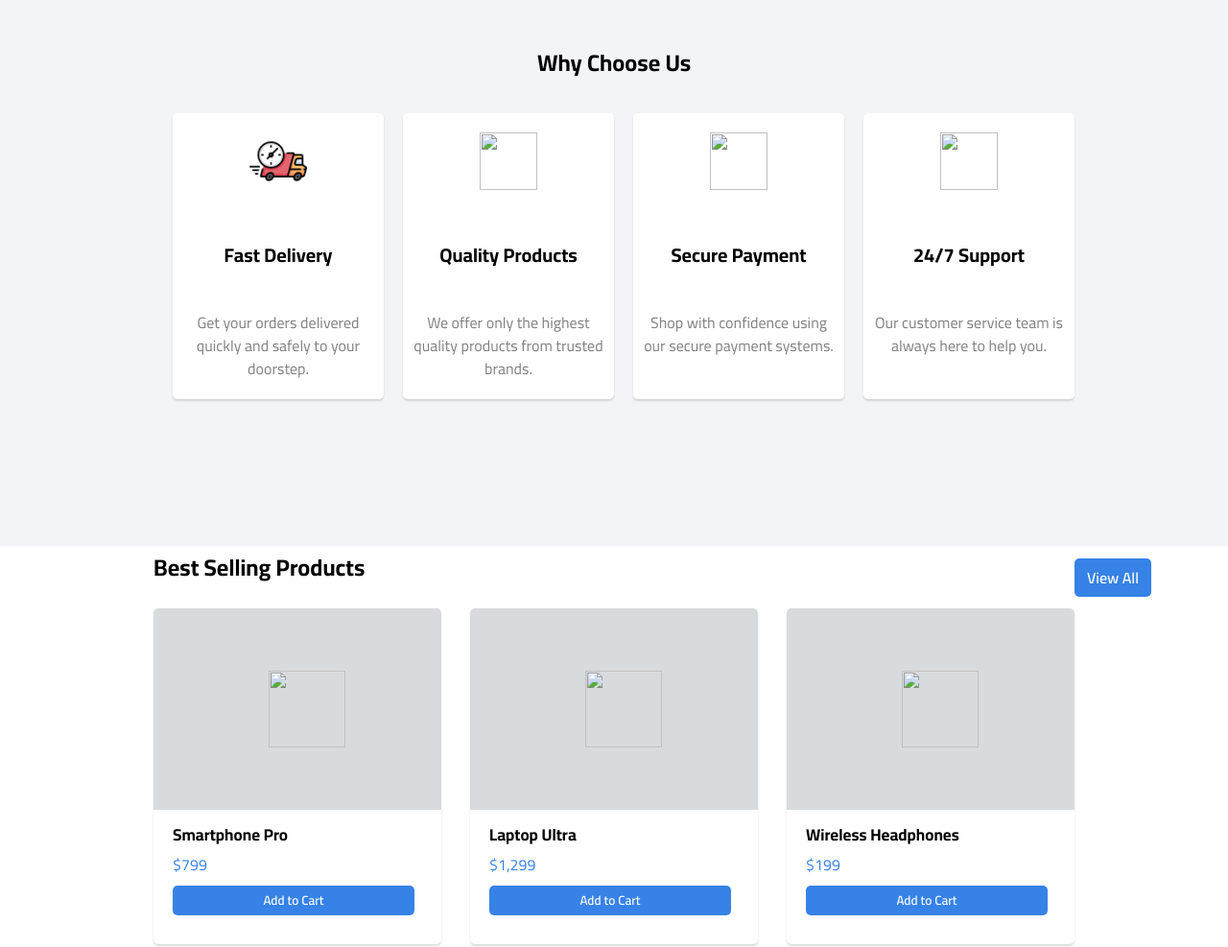
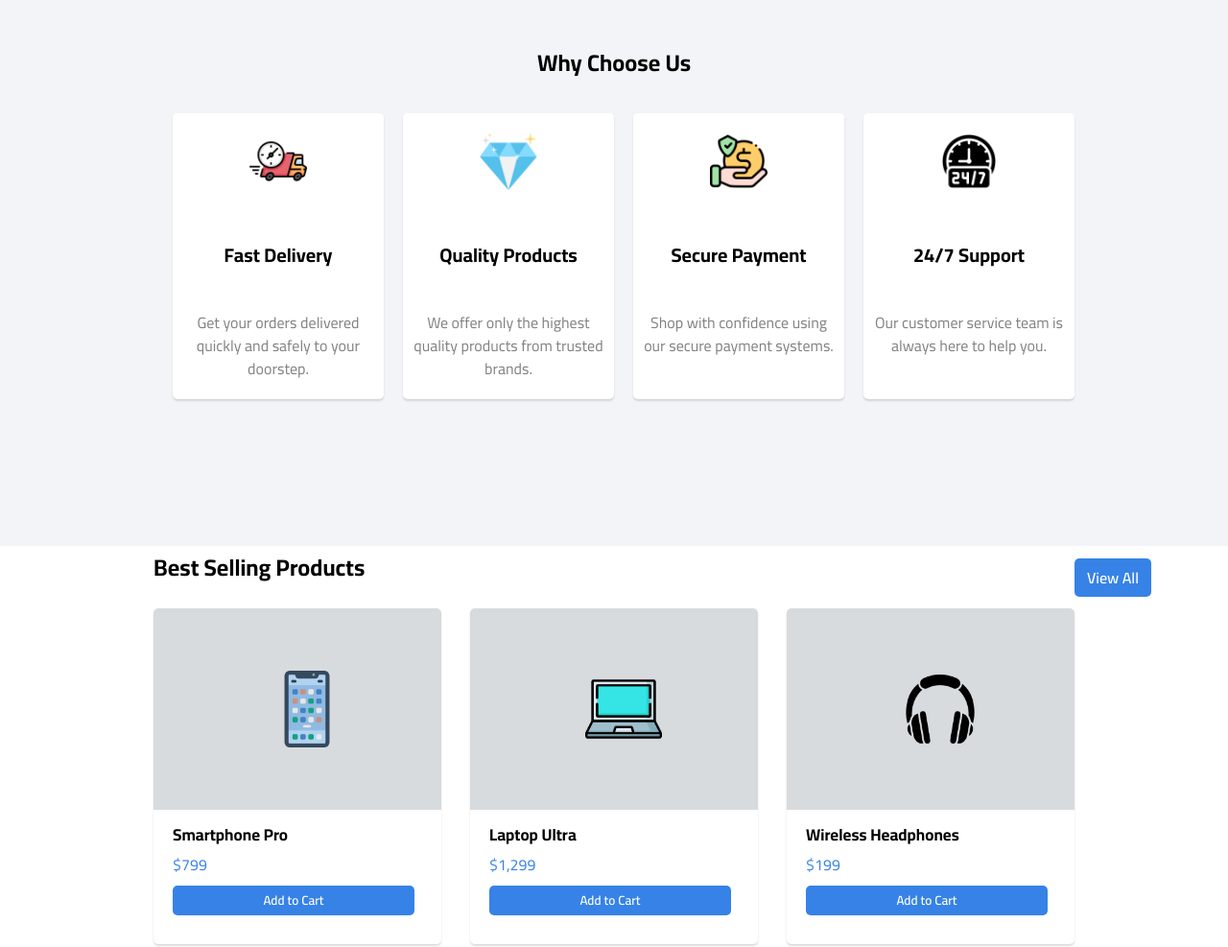
Before and after one commit to Soleman-Kamal/taskOne, a plain HTML site: page index.html in a window 1280 px wide. Shown: the part 671-1658 px from the top of the page at 96% size. Drawn offline with Linux system fonts and the light colour scheme; the site is published under a folder, as on GitHub Pages, so addresses that start at the root find nothing.

Commit message:
Update index.html

```diff
--- a/index.html
+++ b/index.html
@@ -46,7 +46,7 @@
             </p>
           </div>
           <div>
-            <img src="/index/imgg/diamond.png" alt="" />
+            <img src="index/imgg/diamond.png" alt="" />
 
             <h1>Quality Products</h1>
             <p>
@@ -54,12 +54,12 @@
             </p>
           </div>
           <div>
-            <img src="/index/imgg/money.png" alt="" />
+            <img src="index/imgg/money.png" alt="" />
             <h1>Secure Payment</h1>
             <p>Shop with confidence using our secure payment systems.</p>
           </div>
           <div>
-            <img src="/index/imgg/24-hours-support.png" alt="" />
+            <img src="index/imgg/24-hours-support.png" alt="" />
             <h1>24/7 Support</h1>
             <p>Our customer service team is always here to help you.</p>
           </div>
@@ -68,12 +68,12 @@
       <section class="sec2" id="products">
         <div class="titSec2">
           <h1>Best Selling Products</h1>
-          <a href="/product.html" class="btn pro-btn">View All</a>
+          <a href="product.html" class="btn pro-btn">View All</a>
         </div>
        <div class="porBoxs">
         <div class="products">
           <div class="img">
-            <img src="/index/imgg/smartphones.png" alt="" />
+            <img src="index/imgg/smartphones.png" alt="" />
           </div>
           <div>
             <h1>Smartphone Pro</h1>
@@ -83,7 +83,7 @@
         </div>
         <div class="products">
           <div class="img">
-            <img src="/index/imgg/laptop.png" alt="" />
+            <img src="index/imgg/laptop.png" alt="" />
           </div>
           <div>
             <h1>Laptop Ultra</h1>
@@ -93,7 +93,7 @@
         </div>
         <div class="products">
           <div class="img">
-            <img src="/index/imgg/headphone.png" alt="" />
+            <img src="index/imgg/headphone.png" alt="" />
           </div>
 
           <div>
@@ -104,7 +104,7 @@
         </div>
         <div class="products">
           <div class="img">
-            <img src="/index/imgg/time.png" alt="" />
+            <img src="index/imgg/time.png" alt="" />
           </div>
           <div>
             <h1>Smart Watch</h1>
```
